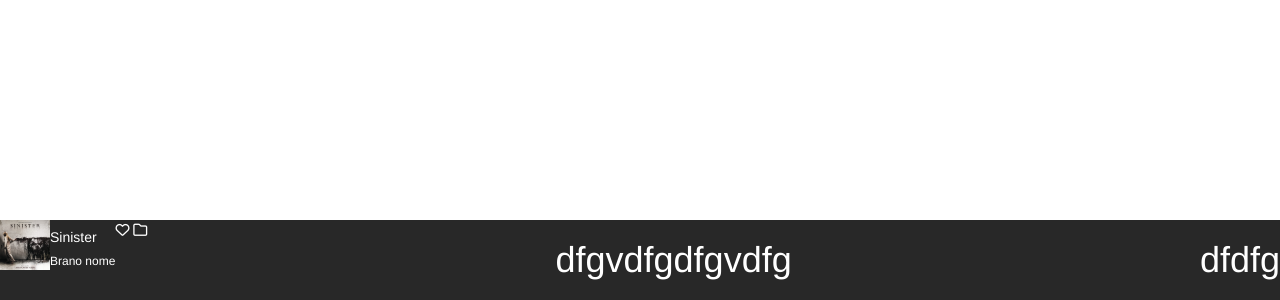
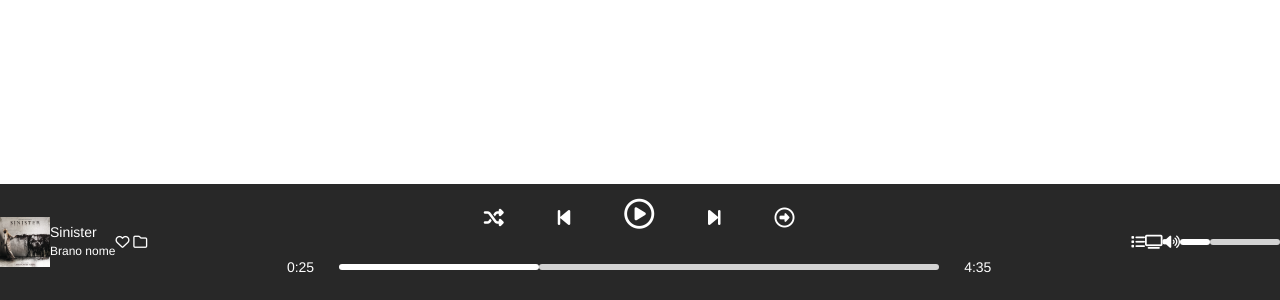
Before and after one commit to NoeFabris/html-css-spotifyweb, a plain HTML site: page index.html in a window 1280 px wide. Shown: the part 500-800 px from the top of the page. Drawn offline with nearby package versions, Linux system fonts and the light colour scheme.

Commit message:
Nav PT 2

```diff
--- a/index.html
+++ b/index.html
@@ -28,14 +28,27 @@
                 </div>
             </div>
             <div class="player text-white">
-                <h1>dfgvdfg</h1>
-                <h1>dfgvdfg</h1>
-
-
+                <div class="player-top">
+                    <i class="fa fa-random" aria-hidden="true"></i>
+                    <i class="fa fa-step-backward" aria-hidden="true"></i>
+                    <i class="play fa fa-play-circle-o" aria-hidden="true"></i>
+                    <i class="fa fa-step-forward" aria-hidden="true"></i>
+                    <i class="fa fa-arrow-circle-o-right" aria-hidden="true"></i>
+                </div>
+                <br>
+                <div class="player-bottom">
+                    <h5>0:25</h5>
+                    <div class="row-lightgrey bg-white"></div>
+                    <div class="row-grey bg-lightgrey"></div>
+                    <h5>4:35</h5>
+                </div>
             </div>
             <div class="volume text-white">
-                <h1>dfdfg</h1>
-
+                <i class="fa fa-list" aria-hidden="true"></i>
+                <i class="fa fa-television" aria-hidden="true"></i>
+                <i class="fa fa-volume-up" aria-hidden="true"></i>
+                <div class="row-lightgrey bg-white"></div>
+                <div class="row-grey bg-lightgrey"></div>
             </div>
         </section>
     </nav>
--- a/style.css
+++ b/style.css
@@ -2,24 +2,64 @@ nav{
     width: 100%;
     position: absolute;
     bottom: 0;
-    height: 80px;
+
 }
 .my-nav{
     display: flex;
     flex-direction: row;
     justify-content: space-between;
+    align-items: center;
 
 }
 .in-riproduzione, .player, .volume{
     display: flex;
     flex-direction: row;
-    /* justify-content: space-between; */
+    align-items: center;
+    /* justify-content: space-around; */
 }
 .in-riproduzione img{
     width: 50px;
 }
+.in-riproduzione h5{
+    margin-bottom: 5px;
+}
+.in-riproduzione h6{
+    margin-top: 0;
+}
 .player{
-    align-content: center;
+    flex-direction: column;
+}
+.player-top i{
+    padding: 15px 25px 0 25px;
+    font-size: 2rem;
+
+}
+.player-top .play{
+    font-size: 3rem;
+}
+.player-bottom{
+    display: flex;
+    align-items: center;
+    padding-bottom: 15px;
+}
+.player-bottom h5{
+    padding: 0 25px;
+}
+.player-bottom div, .volume div{
+    height: 6px;
+    border-radius: 5px;
+}
+.player-bottom .row-grey{
+    width: 400px;
+}
+.player-bottom .row-lightgrey{
+    width: 200px;
+}
+.volume .row-grey{
+    width: 70px;
+}
+.volume .row-lightgrey{
+    width: 30px;
 }
 
 
@@ -33,6 +73,12 @@ nav{
 /* Utility Classes */
 .bg-grey{
     background-color: #282828;
+}
+.bg-white{
+    background-color: white;
+}
+.bg-lightgrey{
+    background-color: lightgrey;
 }
 .bg-black{
     background-color: #000000;
```
Also changed, not shown: 1 other file.
